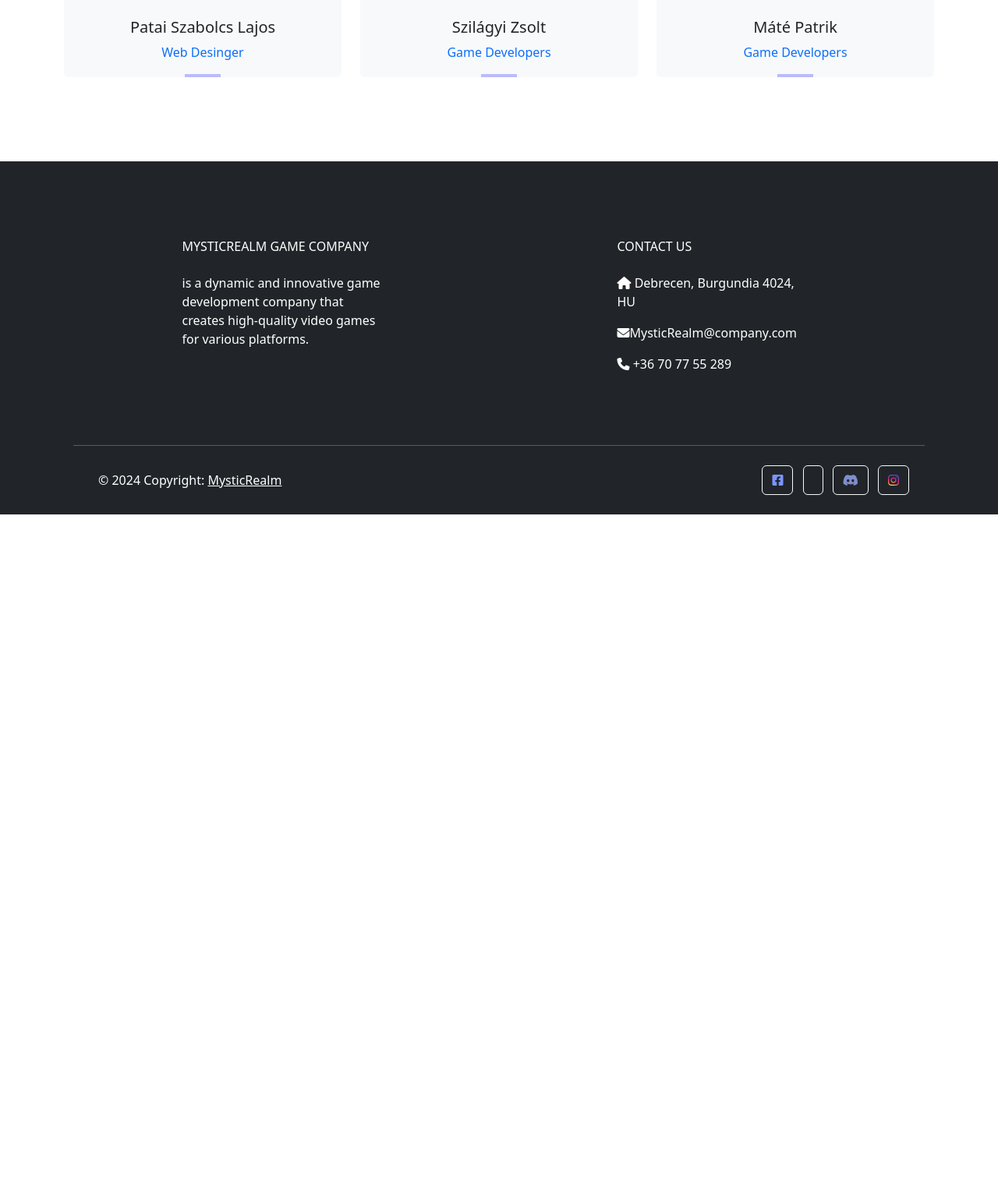
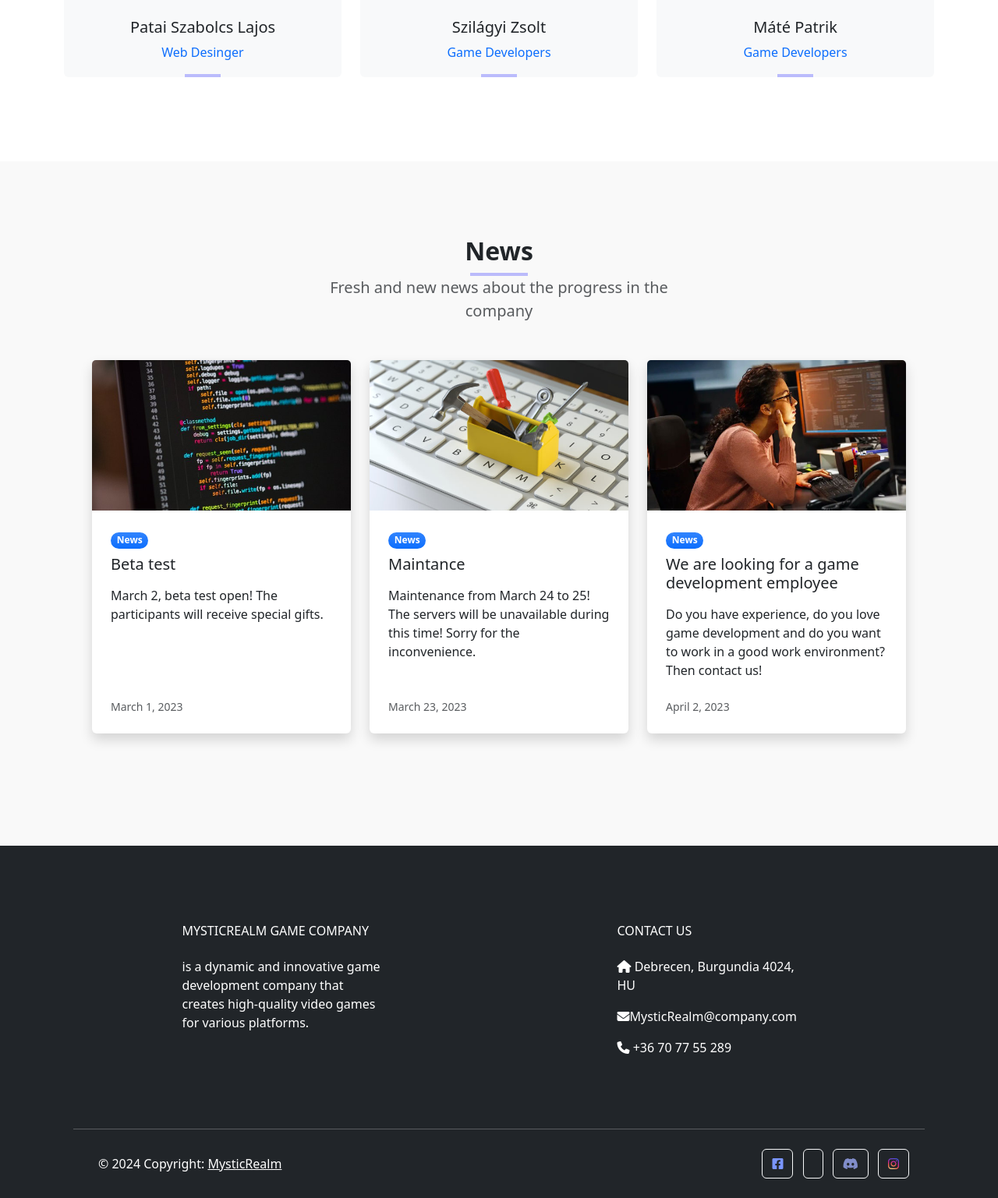
Before and after one commit to PataiSzabolcs7/MysticRealm, a PHP site: page / in a window 1280 px wide. Shown: the part 1403-2940 px from the top of the page at 78% size. Before the commit the page ends 2063 px from the top, so only its background shows below. Run offline with PHP 8.4, Linux system fonts and the light colour scheme; the visitor is signed in with stand-in values (Sample User, id 1).

Commit message:
Blog rész + kisebb javítások

```diff
--- a/MysticRealm/Css/home.css
+++ b/MysticRealm/Css/home.css
@@ -124,3 +124,12 @@ section {
   color: #FFFFFF;
   background: #f9f9f9;
 }
+/*--------------------------------------------------------------
+# News
+--------------------------------------------------------------*/
+.zoom{
+  transition: 0.3s;
+}
+.zoom:hover{
+  transform:  scale(1.05);
+}
--- a/MysticRealm/Layout/head.php
+++ b/MysticRealm/Layout/head.php
@@ -2,7 +2,7 @@
 <html lang="Hu">
     <head>
         <meta charset="UTF-8">
-        <meta name="viewport" content="width=device-width, initial-scale=1.0">
+        <meta name="viewport" content="width=device-width, initial-scale=1">
         <title>Mystic Realm</title>
         <link href="https://cdn.jsdelivr.net/npm/bootstrap@5.3.2/dist/css/bootstrap.min.css" rel="stylesheet" integrity="sha384-T3c6CoIi6uLrA9TneNEoa7RxnatzjcDSCmG1MXxSR1GAsXEV/Dwwykc2MPK8M2HN" crossorigin="anonymous">
         <script src="https://cdn.jsdelivr.net/npm/@popperjs/core@2.11.8/dist/umd/popper.min.js" integrity="sha384-I7E8VVD/ismYTF4hNIPjVp/Zjvgyol6VFvRkX/vR+Vc4jQkC+hVqc2pM8ODewa9r" crossorigin="anonymous"></script>
--- a/MysticRealm/Layout/home.php
+++ b/MysticRealm/Layout/home.php
@@ -139,3 +139,75 @@
       </div>
   </div>
 </section>
+
+<section class="py-5 bgcolor-1">
+    <div class="container px-5 my-5">
+        <div class="row gx-5 justify-content-center">
+            <div class="col-lg-8 col-xl-6">
+                <div class="text-center">
+                    <h2 class="fw-bolder">News</h2>
+                    <hr class="hr2">
+                    <p class="lead fw-normal text-muted mb-5">Fresh and new news about the progress in the company</p>
+                </div>
+            </div>
+        </div>
+        <div class="row ">
+            <div class="col-lg-4 mb-5">
+                <div class="card zoom h-100 shadow border-0">
+                    <img class=" card-img-top" src="./Img/beta-test.jpg" alt="..." />
+                    <div class="card-body p-4">
+                        <div class="badge bg-primary bg-gradient rounded-pill mb-2">News</div>
+                        <h5 class="card-title mb-3">Beta test</h5>
+                        <p class="card-text mb-0">March 2, beta test open! The participants will receive special gifts.</p>
+                    </div>
+                    <div class="card-footer p-4 pt-0 bg-transparent border-top-0">
+                        <div class="d-flex align-items-end justify-content-between">
+                            <div class="d-flex align-items-center">
+                                <div class="small">
+                                    <div class="text-muted">March 1, 2023</div>
+                                </div>
+                            </div>
+                        </div>
+                    </div>
+                </div>
+            </div>
+            <div class="col-lg-4 mb-5">
+                <div class="card zoom h-100 shadow border-0">
+                    <img class=" card-img-top" src="./Img/maintance.jpg" alt="..." />
+                    <div class="card-body p-4">
+                        <div class="badge bg-primary bg-gradient rounded-pill mb-2">News</div>
+                        <h5 class="card-title mb-3">Maintance</h5>
+                        <p class="card-text mb-0">Maintenance from March 24 to 25! The servers will be unavailable during this time! Sorry for the inconvenience.</p>
+                    </div>
+                    <div class="card-footer p-4 pt-0 bg-transparent border-top-0">
+                        <div class="d-flex align-items-end justify-content-between">
+                            <div class="d-flex align-items-center">
+                                <div class="small">
+                                    <div class="text-muted">March 23, 2023</div>
+                                </div>
+                            </div>
+                        </div>
+                    </div>
+                </div>
+            </div>
+            <div class="col-lg-4 mb-5">
+                <div class="card zoom h-100 shadow border-0">
+                    <img class=" card-img-top" src="./Img/working2.jpg" alt="..." />
+                    <div class="card-body p-4">
+                        <div class="badge bg-primary bg-gradient rounded-pill mb-2">News</div>
+                        <h5 class="card-title mb-3">We are looking for a game development employee</h5>
+                        <p class="card-text mb-0">Do you have experience, do you love game development and do you want to work in a good work environment? Then contact us!</p>
+                    </div>
+                    <div class="card-footer p-4 pt-0 bg-transparent border-top-0">
+                        <div class="d-flex align-items-end justify-content-between">
+                            <div class="d-flex align-items-center">
+                                <div class="small">
+                                    <div class="text-muted">April 2, 2023</div>
+                                </div>
+                            </div>
+                        </div>
+                    </div>
+                </div>
+            </div>
+        </div>
+</section>
--- a/MysticRealm/Page/login.php
+++ b/MysticRealm/Page/login.php
@@ -42,7 +42,7 @@ if (filter_input(INPUT_POST,
                   </div>
 
                   <div class="text-center pt-1 mb-5 pb-1">
-                    <button class="btn button-style w-50" type="submit" name="belepesiAdatok" value="true">Login</button>
+                    <button class="btn btn-outline-primary w-50" type="submit" name="belepesiAdatok" value="true">Login</button>
                   </div>
 
                   <div class="d-flex align-items-center justify-content-center pb-4">
@@ -51,8 +51,8 @@ if (filter_input(INPUT_POST,
                   </div>
                   <div class="d-flex align-items-center justify-content-center">
                     <a href="#"><i class="fa-brands fa-square-facebook fa-bounce icon-font"></i></a>
-                    <a href="#"><i class="fa-brands fa-instagram fa-bounce icon-font p-2" style="color: #d5ab10;"></i></a>
-                    <a href="#"><i class="fa-brands fa-twitter fa-bounce icon-font" style="color: #7a95ff;"></i></a>
+                    <a href="#"><i class="fa-brands fa-instagram fa-bounce icon-font p-2"></i></a>
+                    <a href="#"><i class="fa-brands fa-x-twitter fa-bounce icon-font" ></i></a>
                   </div>
 
                 </form>
--- a/MysticRealm/Page/registration.php
+++ b/MysticRealm/Page/registration.php
@@ -69,7 +69,7 @@ if (filter_input(INPUT_POST, "regisztraciosAdatok", FILTER_VALIDATE_BOOLEAN, FIL
                   </div>
 
                   <div class="text-center pt-1 mb-5 pb-1">
-                    <button class="btn btn-primary button-style w-50" type="submit" name="regisztraciosAdatok" value="true">Registration</button>
+                    <button class="btn btn-outline-primary w-50" type="submit" name="regisztraciosAdatok" value="true">Registration</button>
                   </div>
 
                   <div class="d-flex align-items-center justify-content-center pb-4">
```
Also changed, not shown: MysticRealm/Img/beta-test.jpg (added), MysticRealm/Img/maintance.jpg (added), MysticRealm/Img/working2.jpg (added).
